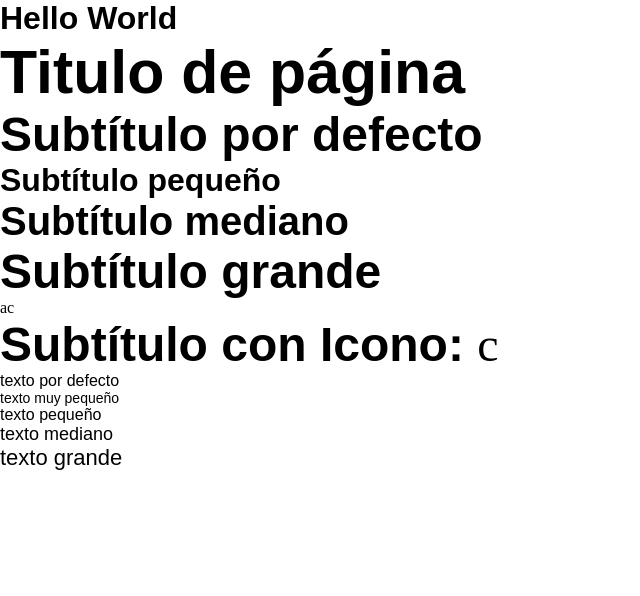
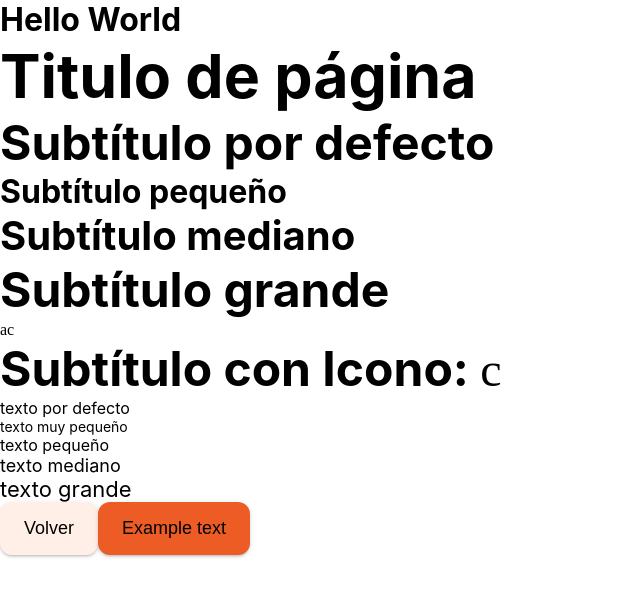
Before and after one commit to agonsant/demo-atomic-design-react, a React (Vite) app: page / in a window 1280 px wide. Shown: the top 596 px of the page, without its empty margins (0-640 px from the left). Built offline with nearby package versions, Linux system fonts and the light colour scheme; a web font is replaced by a local one.

Commit message:
feat(atoms): add button component

```diff
--- a/src/App.jsx
+++ b/src/App.jsx
@@ -4,6 +4,7 @@ import Subtitle from "./ui-kit/atoms/text/subtitle";
 import Icon from "./ui-kit/atoms/icon";
 import PageTitle from "./ui-kit/atoms/text/page-title";
 import TextBody from "./ui-kit/atoms/text/body";
+import Button from "./ui-kit/atoms/button";
 
 function App() {
   return (
@@ -27,6 +28,14 @@ function App() {
       <TextBody size="sm">texto pequeño</TextBody>
       <TextBody size="md">texto mediano</TextBody>
       <TextBody size="lg">texto grande</TextBody>
+
+      <Button
+        color="secondary"
+        cbClick={(ev) => console.log("Click en Volver", ev)}
+      >
+        Volver
+      </Button>
+      <Button color="primary">Example text</Button>
     </>
   );
 }
--- a/src/index.css
+++ b/src/index.css
@@ -5,7 +5,7 @@
 }
 
 body {
-  font-family: Arial, sans-serif;
+  font-family: var(--cb-font-body);
 }
 
 ul {
--- /dev/null
+++ b/src/ui-kit/atoms/button/index.jsx
@@ -0,0 +1,21 @@
+import "./style.css";
+
+const Button = ({ children, color = "primary", cbClick }) => {
+  return (
+    <button
+      className={`cb-button cb-button--${color}`}
+      /* Esta sería la forma más básica de escuchar el click de un botón, delegando en el componente que lo consume, su parent component  */
+      onClick={cbClick}
+    >
+      {children}
+    </button>
+  );
+};
+
+Button.propTypes = {
+  children: () => {},
+  color: () => {},
+  cbClick: () => {},
+};
+
+export default Button;
--- /dev/null
+++ b/src/ui-kit/atoms/button/style.css
@@ -0,0 +1,23 @@
+.cb-button {
+  color: var(--cb-color-text-dark);
+  font-size: var(--cb-text-body-md);
+  border: none;
+  border-radius: var(--cb-radius-lg);
+  padding: var(--cb-spacing-md) var(--cb-spacing-lg);
+  box-shadow: var(--cb-elevation-sm);
+}
+
+.cb-button--primary {
+  background-color: var(--cb-color-surface-primary);
+}
+.cb-button--primary:hover {
+  background-color: var(--cb-color-surface-primary-hover);
+}
+
+.cb-button--secondary {
+  background-color: var(--cb-color-surface-secondary);
+}
+
+.cb-button--secondary:hover {
+  background-color: var(--cb-color-surface-secondary-hover);
+}
--- a/src/ui-kit/tokens/my-company-brand.css
+++ b/src/ui-kit/tokens/my-company-brand.css
@@ -1,8 +1,19 @@
 :root {
   --cb-color-surface-bg: var(--cb-color-neutrals-white);
   --cb-color-surface-primary: var(--cb-color-brand-orange);
+  --cb-color-surface-primary-hover: var(--cb-color-orange-600);
+  --cb-color-surface-secondary: var(--cb-color-orange-50);
+  --cb-color-surface-secondary-hover: var(--cb-color-orange-100);
+  --cb-color-surface-success: var(--cb-color-green-400);
   /* ... */
   --cb-color-text-primary: var(--cb-color-neutrals-black);
+  --cb-color-text-secondary: var(--cb-color-grey-600);
+  --cb-color-text-invert: var(--cb-color-neutrals-white);
+  --cb-color-text-dark: var(--cb-color-neutrals-black);
+
+  --cb-font-body: "Inter", Arial, Helvetica, sans-serif;
+  --cb-font-title: "Inter", Arial, Helvetica, sans-serif;
+
   /** TEXT SIZES **/
   --cb-text-body-xs: 0.875rem;
   --cb-text-body-sm: 1rem;
@@ -14,16 +25,39 @@
   --cb-text-page-title: 3.8rem;
   /** TEXT SIZES **/
   /* ... completar con el resto de tokens de color del branding siguiendo su estructura de grupos y subgrupos */
+  --cb-spacing-xxs: 4px;
+  --cb-spacing-xs: 8px;
+  --cb-spacing-s: 12px;
+  --cb-spacing-md: 16px;
+  --cb-spacing-lg: 24px;
+  --cb-spacing-xl: 32px;
+
   --cb-elevation-none: 0;
   --cb-elevation-sm: 0px 2px 2px 0px rgba(0, 0, 0, 0.1),
     0px 3px 1px -2px rgba(0, 0, 0, 0.05), 0px 1px 5px 0px rgba(0, 0, 0, 0.12);
+
+  --cb-radius-none: 0;
+  --cb-radius-sm: 4px;
+  --cb-radius-md: 8px;
+  --cb-radius-lg: 12px;
+  --cb-radius-circle: 50%;
   /* ... completar con el resto de tokens de la marca*/
 
   @media (prefers-color-scheme: dark) {
     --cb-color-surface-bg: var(--cb-color-grey-800);
     --cb-color-surface-primary: var(--cb-color-brand-orange);
+    --cb-color-surface-primary-hover: var(--cb-color-orange-800);
+    --cb-color-surface-secondary: var(--cb-color-orange-300);
+    --cb-color-surface-secondary-hover: var(--cb-color-orange-200);
+    --cb-color-surface-success: var(--cb-color-green-900);
     /* ... */
     --cb-color-text-primary: var(--cb-color-neutrals-50);
+    --cb-color-text-secondary: var(--cb-color-grey-400);
+    --cb-color-text-invert: var(--cb-color-neutrals-black);
+
+    --cb-elevation-sm: 0px 2px 2px 0px rgba(255, 255, 255, 0.1),
+      0px 3px 1px -2px rgba(255, 255, 255, 0.05),
+      0px 1px 5px 0px rgba(255, 255, 255, 0.12);
     /* ... completar con el resto de tokens de color del branding siguiendo su estructura de grupos y subgrupos */
   }
 }
--- a/src/ui-kit/tokens/primitives.css
+++ b/src/ui-kit/tokens/primitives.css
@@ -1,8 +1,17 @@
 :root {
+  --cb-color-orange-50: #ffefe6;
+  --cb-color-orange-100: #ffceb6;
+  --cb-color-orange-200: #ffae89;
+  --cb-color-orange-300: #ff9062;
   --cb-color-orange-600: #cd4108;
   --cb-color-orange-700: #b12e00;
   --cb-color-orange-800: #912100;
+  --cb-color-orange-900: #5b1f15;
+  --cb-color-grey-400: #848c9e;
+  --cb-color-grey-600: #555e70;
   --cb-color-grey-800: #2c3341;
+  --cb-color-green-400: #198754;
+  --cb-color-green-900: #051b11;
   --cb-color-brand-orange: #ed5c25;
   --cb-color-neutrals-white: #ffffff;
   --cb-color-neutrals-black: #000000;
```
